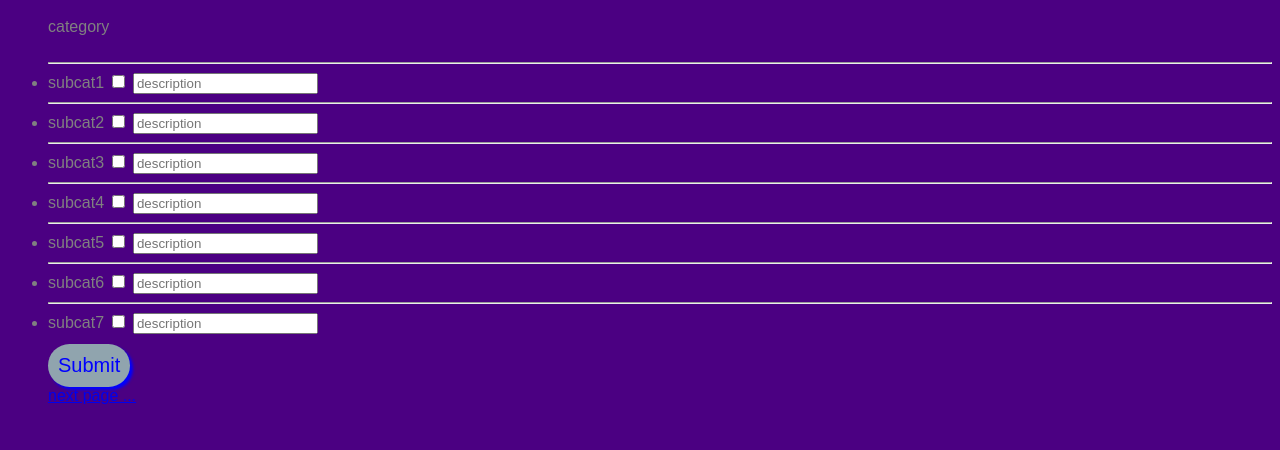
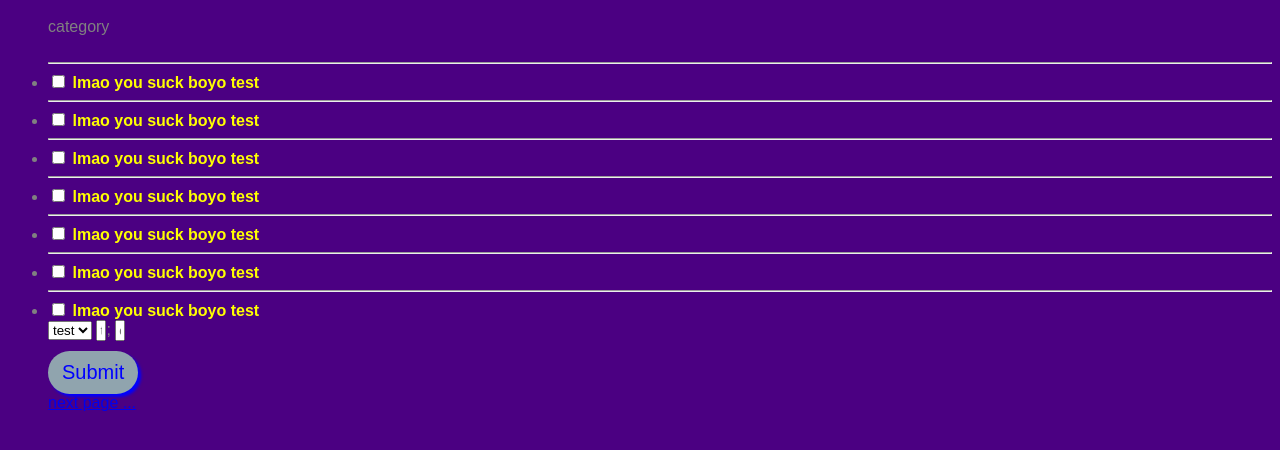
Before and after one commit to jocktiger522/to_do_app_front_end, a plain HTML site: page index.html in a window 1280 px wide. Shown: the part 48-498 px from the top of the page. Drawn offline with Linux system fonts and the light colour scheme.

Commit message:
css ver5

```diff
--- a/index.css
+++ b/index.css
@@ -26,7 +26,7 @@ span {
     font-size: 20px;
     text-align: center;
     outline: none;
-    padding: 10px;
+    padding: 10px 14px;
     border-style:none;
     border-radius: 100px;
     box-shadow:3px 3px 3px;
@@ -37,3 +37,9 @@ span {
 #submit:active {
     box-shadow: 1px 1px 1px #90A4AE;
 }
+#dot {
+    width:10px;
+}
+#t {
+    width:10px;
+}
--- a/index.html
+++ b/index.html
@@ -11,61 +11,49 @@
                 <marquee>dolor <span class="span2">ipsum</span> amet</marquee>
                 <hr>
                 <li>
-                    subcat1
-                     <input type="checkbox">
-                      <input placeholder="description"
-                    type="text" >
+
+                     <input type="checkbox"> <span class="row"> lmao you suck boyo</span> <span class="time">test</span>
+
+
+
                 </li>
 
                 <hr>
                 <li>
-                    subcat2
-                     <input type="checkbox">
-                      <input placeholder="description"
-                    type="text" >
+                   <input type="checkbox"> <span class="row"> lmao you suck boyo</span> <span class="time">test</span>
                 </li>
 
                 <hr>
                 <li>
-                    subcat3
-                     <input type="checkbox">
-                      <input placeholder="description"
-                    type="text" >
+                    <input type="checkbox"> <span class="row"> lmao you suck boyo</span> <span class="time">test</span>
                 </li>
 
                 <hr>
                 <li>
-                    subcat4
-                     <input type="checkbox">
-                      <input placeholder="description"
-                    type="text" >
+                    <input type="checkbox"> <span class="row"> lmao you suck boyo</span> <span class="time">test</span>
                 </li>
 
                 <hr>
                 <li>
-                    subcat5
-                     <input type="checkbox">
-                      <input placeholder="description"
-                    type="text" >
+                    <input type="checkbox"> <span class="row"> lmao you suck boyo</span> <span class="time">test</span>
                 </li>
 
                 <hr>
                 <li>
-                    subcat6
-                     <input type="checkbox">
-                      <input placeholder="description"
-                    type="text" >
+                    <input type="checkbox"> <span class="row"> lmao you suck boyo</span> <span class="time">test</span>
                 </li>
 
                 <hr>
                 <li>
-                    subcat7
-                    <input type="checkbox">
-                    <input placeholder="description"
-                    type="text" >
-
+                   <input type="checkbox"> <span class="row"> lmao you suck boyo</span> <span class="time">test</span>
 
                 </li>
+                <select>
+                    <option value="test"> test </option>
+                    <option value="test2"> to</option>
+                </select>
+                <input placeholder="thing" id="t">; <input placeholder="date of thing" id="dot">
+
                 <input type="submit" id="submit">
                 <a href = "show.html"> next page ...</a>
 
```
